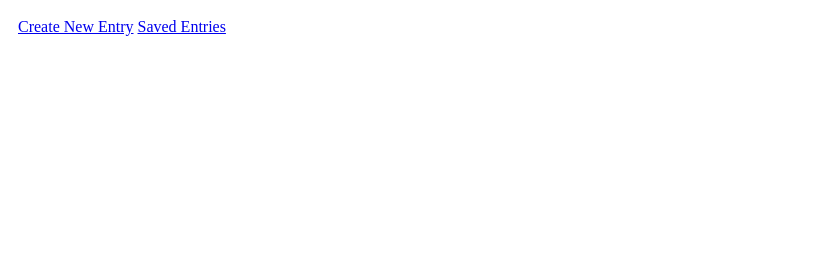
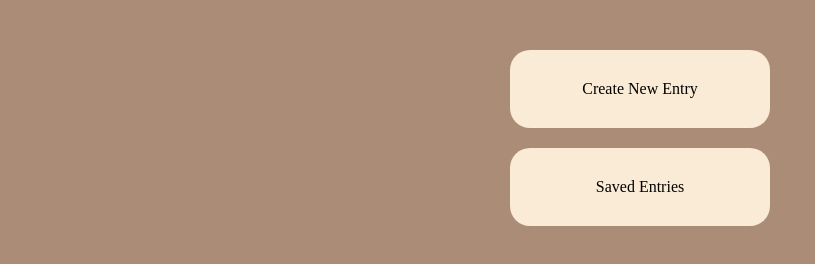
Before and after one commit to MerelJac/pdfSearch, a plain HTML site: page public/index.html in a window 1280 px wide. Shown: the whole page, without its empty margins (0-815 px from the left). Drawn offline with Linux system fonts and the light colour scheme; files that its build step writes are made by us from their sources.

Commit message:
index CSS styling

```diff
--- a/public/assets/css/saved.css
+++ b/public/assets/css/saved.css
@@ -1,3 +1,8 @@
+* {
+    padding: 10px;
+    margin: 20px;
+}
+
 body {
     padding: 10px;
 }
--- a/public/assets/css/styles.css
+++ b/public/assets/css/styles.css
@@ -1,6 +1,29 @@
+* {
+    padding: 10px;
+    margin: 10px;
+    background-color: #AB8C77;
+    color: black;
+}
+
+a {
+    text-decoration: none;
+    background-color: antiquewhite;
+    padding: 30px;
+    border-radius: 20px;
+    min-width: 200px;
+    display: flex;
+    justify-content: center;
+}
+
+
 body {
     padding: 10px;
+    display: flex;
+    flex-direction: column;
+    align-items: center;
+    justify-content: center;
 }
+
 #enterKeyword, #searchBox {
     display: flex;
 }
--- a/public/index.html
+++ b/public/index.html
@@ -3,7 +3,7 @@
 <head>
     <meta charset="UTF-8">
     <meta name="viewport" content="width=device-width, initial-scale=1.0">
-    <link rel="stylesheet" href="./public/assets/css/styles.css">
+    <link rel="stylesheet" href="./assets/css/styles.css">
     <title>PDF Upload</title>
 </head>
 <body>
```
